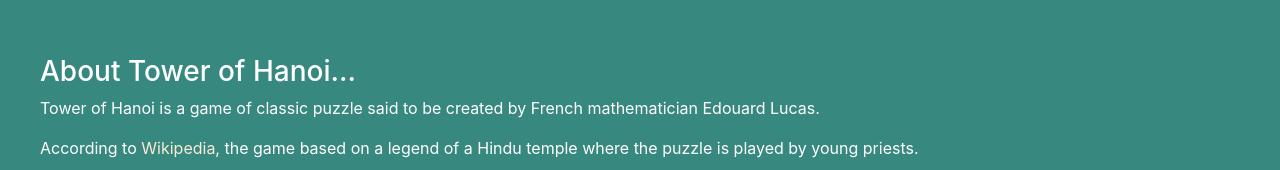
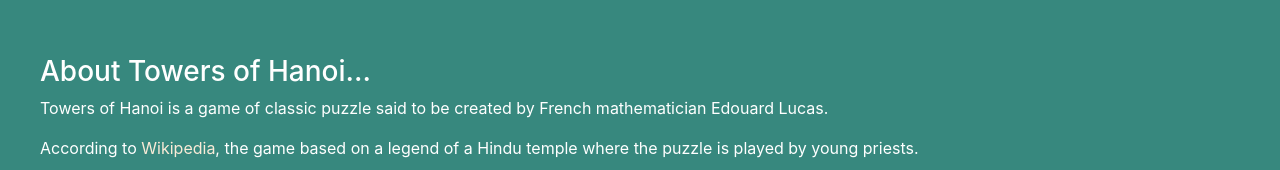
Before and after one commit to tishana/tower-of-hanoi, a plain HTML site: page index.html in a window 1280 px wide. Shown: the part 836-1006 px from the top of the page. Drawn offline with nearby package versions, Linux system fonts and the light colour scheme.

Commit message:
Typo fixes

```diff
--- a/index.html
+++ b/index.html
@@ -39,8 +39,8 @@
     </div>
 
     <div id="about">
-        <h3>About Tower of Hanoi...</h3>
-        <p>Tower of Hanoi is a game of classic puzzle said to be created by French mathematician Edouard Lucas.</p>
+        <h3>About Towers of Hanoi...</h3>
+        <p>Towers of Hanoi is a game of classic puzzle said to be created by French mathematician Edouard Lucas.</p>
         <p>According to <a class="link" href="https://en.wikipedia.org/wiki/Tower_of_Hanoi" target="_blank">Wikipedia</a>,
             the game
             based on a legend of a Hindu temple where the puzzle is played by young priests.</p>
```
